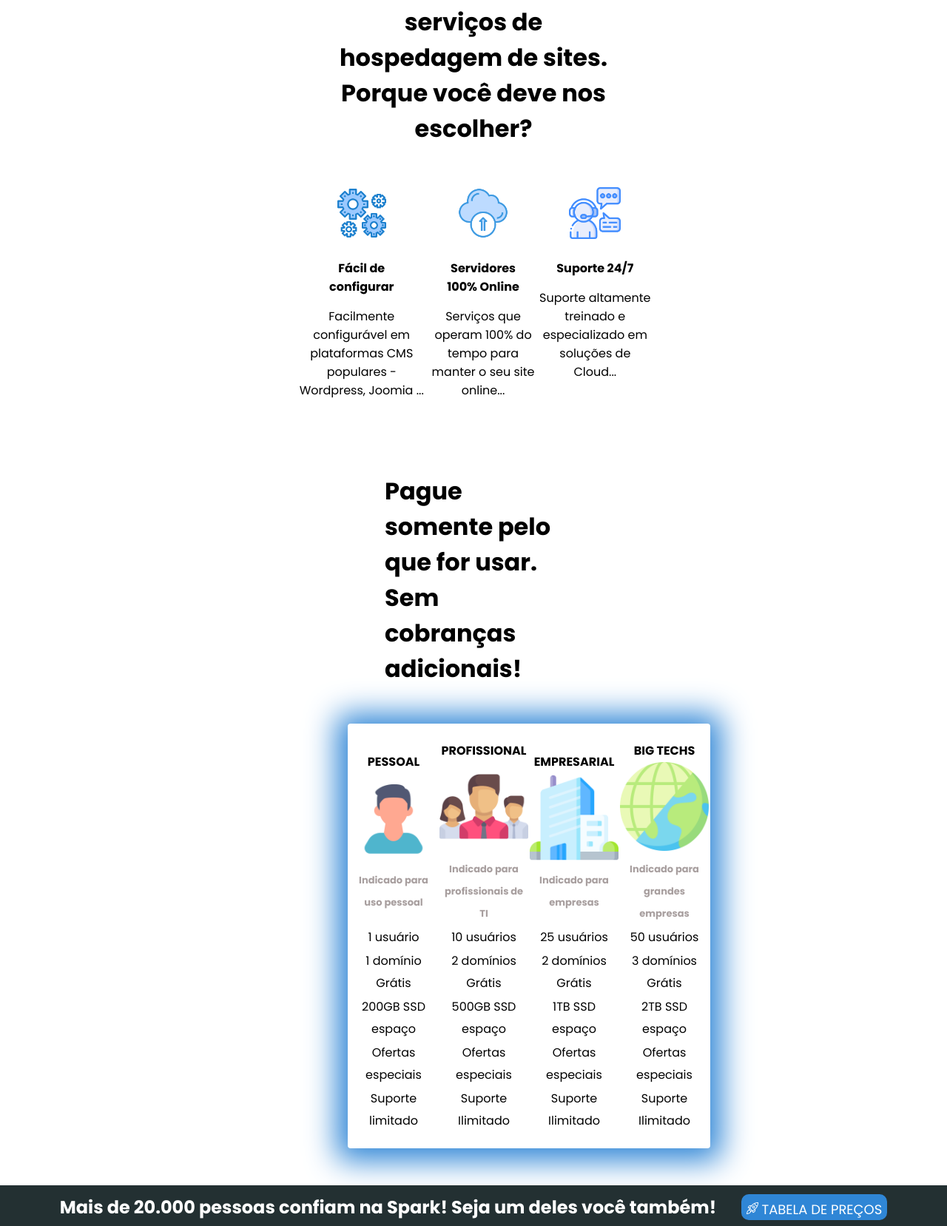
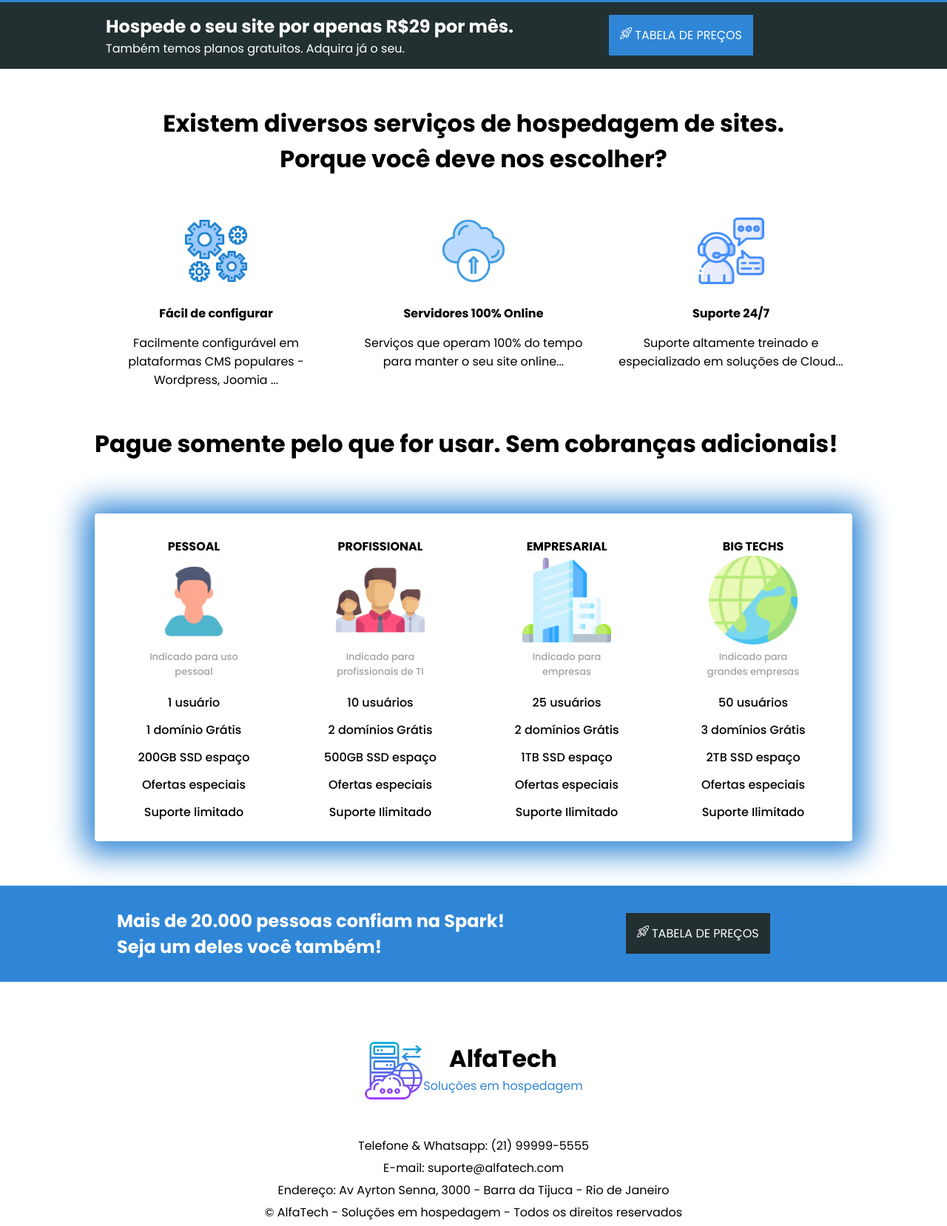
Before and after one commit to gsoaresdev/websitehospedagem, a plain HTML site: page index.html in a window 1280 px wide. Shown: the part 801-2458 px from the top of the page at 74% size. Drawn offline with Linux system fonts and the light colour scheme.

Commit message:
Add files via upload

```diff
--- a/estilos.css
+++ b/estilos.css
@@ -11,8 +11,12 @@ h1 {
 }
 
 header {
+    background-color: #fff;
+    padding: 35px 50px;
     display: flex;
     justify-content: space-around;
+    flex-wrap: wrap;
+    gap: 20px;
 }
 
 .cabecalho p {
@@ -29,8 +33,10 @@ header {
 
 .cabecalho {
     display: flex;
-    justify-content: flex-start;
+    justify-content: space-between;
+    align-items: center;
     padding: 25px;
+    max-width: 375px;
 }
 
 .logo-cabecalho {
@@ -39,62 +45,94 @@ header {
 }
 
 .links-cabecalho {
-    justify-content: space-evenly;
+    max-width: 575px;
+    display: flex;
+    justify-content: space-between;
+    align-items: center;
     padding: 35px;
+    flex-wrap: wrap;
+    gap: 10px;
 }
 
 .logo-cabecalho img {
     width: 80px;
 }
 
+.banner img {
+    width: 100%;
+    height: 100%;
+    object-fit: cover;
+}
+
 .banner {
-    margin-right: 300px;
+    flex: 1 1 468px;
 }
+
+.secao-banner {
+    background-color: #2f86d6;
+    padding: 50px 0px;
+}
+
 .banner-principal {
+    max-width: 1024px;
     display: flex;
     flex-direction: row;
     justify-content: space-around;
-    height: 30%;
-    background-color: #2f86d6;
-    color: #fff;
     margin: 0 auto;
-
+    flex-wrap: wrap;
 }
 
 .textos-banner {
-    margin: 5% auto;
-    max-width: 350px;
+    padding: 10px 20px;
+    color: #fff;
+    display: flex;
+    flex-direction: column;
+    justify-content: center;
+    gap: 20px;
+    flex: 1 1 300px;
+}
+
+.secao-separa-escuro {
+    background-color: #233032;
 }
 
 .separador {
+    max-width: 1024px;
     display: flex;
     flex-direction: row;
-    justify-content: space-around;
-    background-color: #233032;
+    justify-content: space-evenly;
+    flex: 1 1 200px;
+    flex-wrap: wrap;
+    gap: 10px;
+    margin: 0 auto;
     color: #fff;
-    padding: 1% 5%;
+    padding: 15px ;
 }
 
 .separador h2 {
     font-size: 24px;
 }
 
-.link-preco {
+.link-preco1 {
     background-color: #2f86d6;
-    height: 35px;
-    padding: 7px;
-    border-radius: 10px;
-    font-size: 18px;
+    margin: 30px 0;
+    margin: auto;
+    padding: 15px;
+    }
+
+.link-preco1 a{
+    text-decoration: none;
+    color: #fff;
 }
 
-.link-preco a{
-    text-decoration: none;
-    color: #fff
-
-}
-
-#informacoes {
-    margin: 30px 400px;
+.informacoes {
+    max-width: 1024px;
+    display: flex;
+    flex-direction: column;
+    justify-content: space-around;
+    flex-wrap: wrap;
+    gap: 10px;
+    margin: 0 auto;
 }
 
 #informacoes h3 {
@@ -110,22 +148,22 @@ header {
     color: #2f86d6;
 }
 
-.texto-separador {
-    margin-left: 0 auto;
-}
-
 .anuncio {
+    max-width: 1024px;
     display: flex;
     justify-content: space-around;
+    flex-wrap: wrap;
+    gap: 20px;
+    margin: 0 auto;
 }
 
 .card {
-    max-width: 350px;
+    max-width: 320px;
     text-align: center;
 }
 
 .card img{
-    width: 80px;
+    width: 100px;
     padding: 5px;
 }
 
@@ -133,16 +171,20 @@ header {
     padding: 15px;
 }
 
-#planos h3{
+#planos div{
+    max-width: 1024px;
     display: flex;
-    justify-content: center;
-    padding: 50px;
-    font-size: 32px;
-    color: #000000;
+    flex-direction: column;
+    justify-content: space-between;
+    flex-wrap: wrap;
+    gap: 10px;
+    margin: 0 auto;
+
 }
 
-#planos {
-    margin: 50px 470px;
+#planos div h3{
+    font-size: 32px;
+    padding: 50px 0;
 }
 
 .icone {
@@ -151,17 +193,73 @@ header {
 
 .tabela{
     width: 100%;
-    line-height: 30px;
-    text-align: center;
-    padding: 20px 0px;
-    background-color: #fff;
+    display: flex;
+    flex-direction: column;
+    flex-wrap: wrap;
+    align-items: center;
+    margin: 20px auto;
+    padding: 20px 0;
     border-radius: 4px;
     box-shadow: 0px 2px 40px 15px rgba(47,134,214,1);
 }
 
+
+thead th {
+    width: 250px;
+    text-align: center;
+    padding: 10px;
+}
+
+tbody td {
+    width: 250px;
+    max-width: 1024px;
+    font-weight: 500;
+    text-align: center;
+    padding: 5px;
+}
+
 .p-tabela {
+    max-width: 150px;
+    margin: auto;
+    font-weight: 500;
     font-size: 13px;
     color: #a89f9f
+}
+
+.fundo-separa {
+    background-color: #2f86d6;
+    margin: 40px 0;
+}
+
+.separadordiv {
+    max-width: 1024px;
+    display: flex;
+    flex-direction: row;
+    justify-content: space-evenly;
+    flex: 1 1 200px;
+    flex-wrap: wrap;
+    gap: 10px;
+    margin: 0 auto;
+    color: #fff;
+    padding: 15px ;
+}
+
+.link-preco2 {
+    background-color: #233032;
+    margin: 30px 0;
+    margin: auto;
+    padding: 15px;
+}
+
+.link-preco2 a {
+    color: #fff;
+    text-decoration: none;
+}
+
+.separador2 {
+    width: 60%;
+    color: #fff;
+    padding: 15px ;
 }
 
 .logo-rodape img {
--- a/index.html
+++ b/index.html
@@ -28,8 +28,9 @@
         </div>
     </header>
     <main>
-    <div class="banner-principal">
-        <div class="textos-banner">
+        <div class="secao-banner">
+            <div class="banner-principal">
+                 <div class="textos-banner">
             <p>Simples - Fácil de usar - 10x mais rápido</p>
             <h2>O melhor serviço de hospedagem na web para o seu site.</h2>
             <p>Obtenha a melhor velocidade para o seu site. Não perca mais clientes por causa de lentidão na sua hospedagem.</p>
@@ -37,21 +38,25 @@
         <div class="banner">
             <img src="img/imagem-banner.png" alt="imagem-banner">
         </div>
+        </div>
     </div>
+    <div class="secao-separa-escuro">
     <div class="separador">
         <div class="texto-separador">
             <h2>Hospede o seu site por apenas R$29 por mês.</h2>
             <p>Também temos planos gratuitos. Adquira já o seu.</p>
         </div>
-            <div class="link-preco">
+            <div class="link-preco1">
                 <img src="img/icone-foguete.png" alt="foguete">
             <a href="#precos">TABELA DE PREÇOS</a>
             </div>
     </div>
+    </div>
         <div id="informacoes">
-
+            <div class="informacoes">
             <h3>Existem diversos serviços de hospedagem de sites. Porque você deve nos escolher?</h3>
-                <div class="anuncio">
+            </div>
+            <div class="anuncio">
             <div class="card">
                 <img src="img/icone-engrenagens.png" alt="icone-engrenagens">
                 <h4>Fácil de configurar</h4>
@@ -70,7 +75,10 @@
                 </div>
         </div>
         <div id="planos">
+            <div>
             <h3>Pague somente pelo que for usar. Sem cobranças adicionais!</h3>
+            </div>
+            <div class="table">
             <table class="tabela">
                 <thead>
                     <tr>
@@ -129,13 +137,18 @@
                     </tr>
                 </tbody>
             </table>
+            </div>
         </div>
-        <div class="separador">
+        <div class="fundo-separa">
+        <div class="separadordiv">
+            <div class="separador2">
             <h2>Mais de 20.000 pessoas confiam na Spark! Seja um deles você também!</h2>
-            <div class="link-preco">
+               </div>
+            <div class="link-preco2">
                 <img src="img/icone-foguete.png" alt="foguete">
-            <a href="#precos">TABELA DE PREÇOS</a>
+                <a href="#precos">TABELA DE PREÇOS</a>
             </div>
+        </div>
         </div>
     </main>
     <footer>
```
